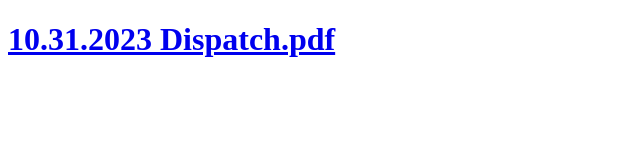
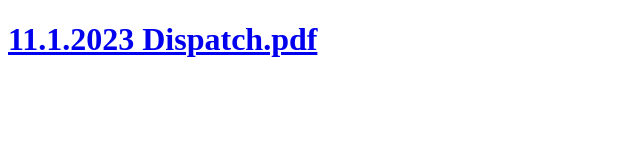
Before and after one commit to BrandSafwayNorfolk/BrandSafwayNorfolk.github.io, a plain HTML site: page index.html in a window 1280 px wide. Shown: the whole page, without its empty margins (0-640 px from the left). Drawn offline with Linux system fonts and the light colour scheme.

Commit message:
11.1.2023 Dispatch.html

```diff
--- a/index.html
+++ b/index.html
@@ -7,7 +7,7 @@
 
 <body>
 	<h1>
-		<a href="10.31.2023 Dispatch.pdf">10.31.2023 Dispatch.pdf</a>
+		<a href="11.1.2023 Dispatch.pdf">11.1.2023 Dispatch.pdf</a>
 	</h1>
 </body>
 </html>
```
